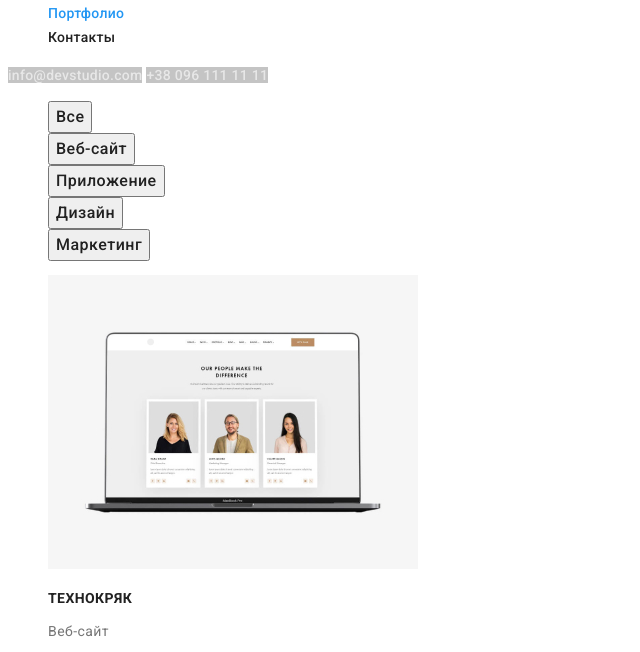
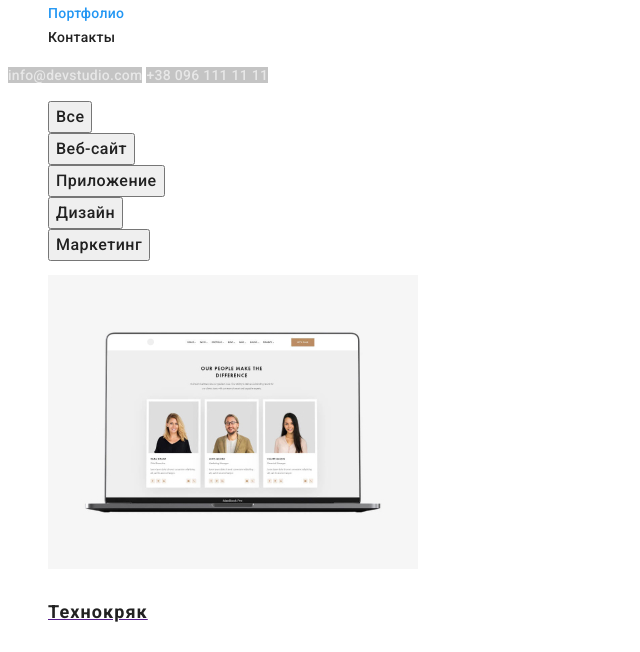
Before and after one commit to Bostori/goit-markup-hw-02, a plain HTML site: page portfolio.html in a window 1280 px wide. Shown: the part 76-728 px from the top of the page, without its empty margins (0-640 px from the left). Drawn offline with Linux system fonts and the light colour scheme.

Commit message:
редактирование карточек

```diff
--- a/css/style.css
+++ b/css/style.css
@@ -128,10 +128,10 @@ ul {
 .section-subtitle {
 	font-style: normal;
 	font-weight: bold;
-	font-size: 14px;
-	line-height: 1.143;
-	letter-spacing: 0.03em;
-	text-transform: uppercase;
+	font-size: 18px;
+	line-height: 2;
+	letter-spacing: 0.06em;
+	text-decoration: none;
 	color: var(--dark-color);
 }
 
@@ -140,6 +140,7 @@ ul {
 	font-size: 14px;
 	line-height: 1.71;
 	letter-spacing: 0.03em;
+	text-decoration: none;
 	color: var(--main-color);
 }
 
```
Also changed, not shown: portfolio.html (+9 -9 lines).
